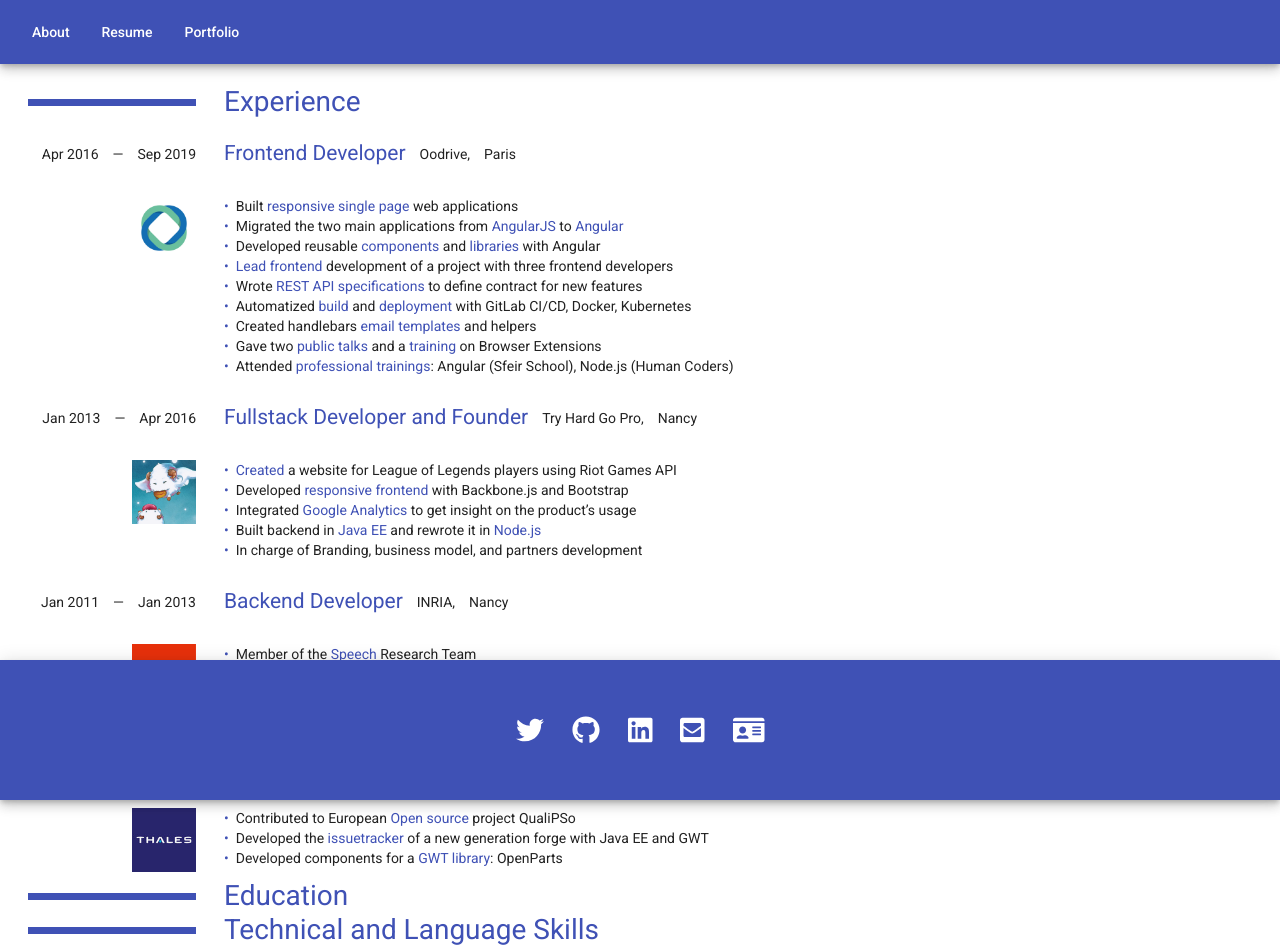
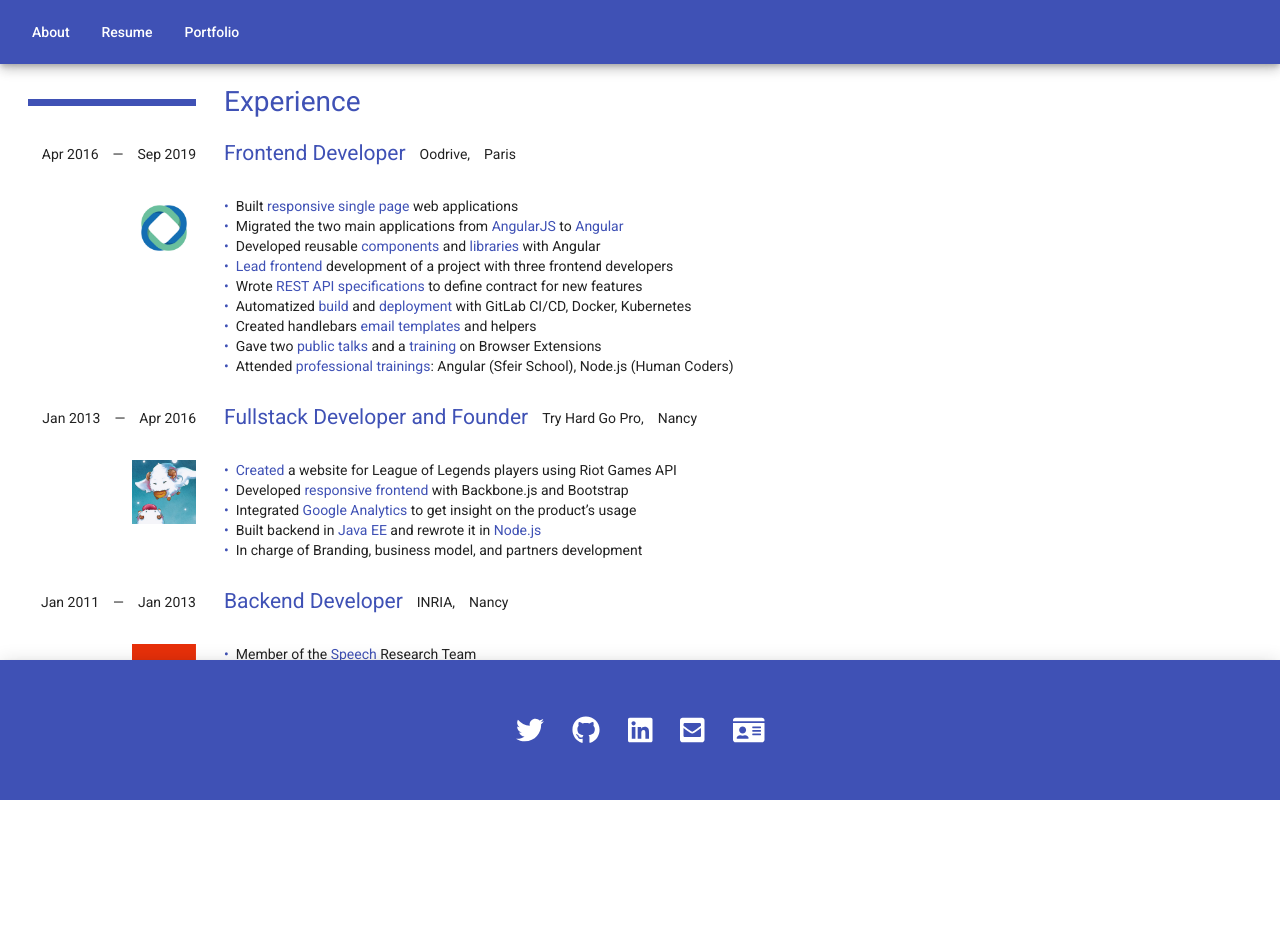
Before and after one commit to gritchou/gritchou.dev, an Angular app: page /resume in a window 1280 px wide. After the commit the page ends 800 px from the top, so only its background shows below. Built offline with nearby package versions, Linux system fonts and the light colour scheme.

Commit message:
fix(resume): scroll possible in resume

```diff
--- a/src/app/about/about.component.scss
+++ b/src/app/about/about.component.scss
@@ -4,7 +4,8 @@
 	display: flex;
 	justify-content: center;
 	align-items: center;
-	min-height: calc(100% - 10em - 64px);
+	height: calc(100% - 10em - 64px);
+	overflow-y: auto;
 }
 
 .me {
--- a/src/app/footer/footer.component.scss
+++ b/src/app/footer/footer.component.scss
@@ -4,9 +4,10 @@
 	// min-height: 16em;
 	height: 10em;
 	background-color: $primary;
-	width: 100%;
 	position: absolute;
 	bottom: 0;
+	left: 0;
+	right: 0;
 }
 
 .social {
--- a/src/app/resume/resume.component.html
+++ b/src/app/resume/resume.component.html
@@ -1,4 +1,6 @@
-<app-section [title]="'Experience'"></app-section>
-<app-experience *ngFor="let experience of experiences" [experience]="experience"></app-experience>
-<app-section [title]="'Education'"></app-section>
-<app-section [title]="'Technical and Language Skills'"></app-section>
+<div class="resume-content">
+    <app-section [title]="'Experience'"></app-section>
+    <app-experience *ngFor="let experience of experiences" [experience]="experience"></app-experience>
+    <app-section [title]="'Education'"></app-section>
+    <app-section [title]="'Technical and Language Skills'"></app-section>
+</div>
--- a/src/app/resume/resume.component.scss
+++ b/src/app/resume/resume.component.scss
@@ -1,6 +1,11 @@
 :host {
     display: grid;
-    grid-gap: 1em;
-    min-height: calc(100% - 64px - 10em);
-    margin: 2em;
+    height: calc(100% - 64px - 10em);
+    overflow-y: auto;
+
+    .resume-content {
+        padding: 2em;
+        display: grid;
+        grid-gap: 1em;
+    }
 }
```
Also changed, not shown: src/app/about/about.component.ts (indentation only), 1 other file (tests, documents, lock files or other folders).
